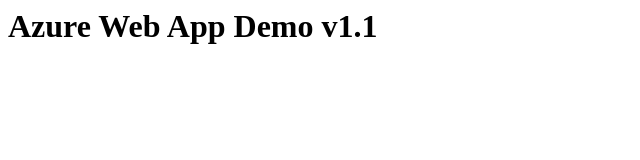
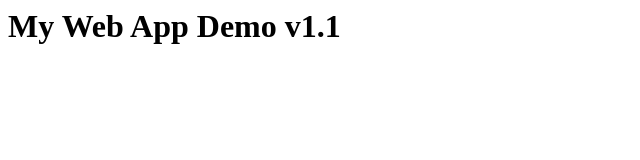
Before and after one commit to g-vaibhav/webAppDemo, a plain HTML site: page index.html in a window 1280 px wide. Shown: the whole page, without its empty margins (0-640 px from the left). Drawn offline with Linux system fonts and the light colour scheme.

Commit message:
Update index.html

```diff
--- a/index.html
+++ b/index.html
@@ -1,6 +1,6 @@
 <html>
 <title>Web App Demo</title>
 <body>
-<h1>Azure Web App Demo v1.1</h1>
+<h1>My Web App Demo v1.1</h1>
 </body>
 </html>
```
